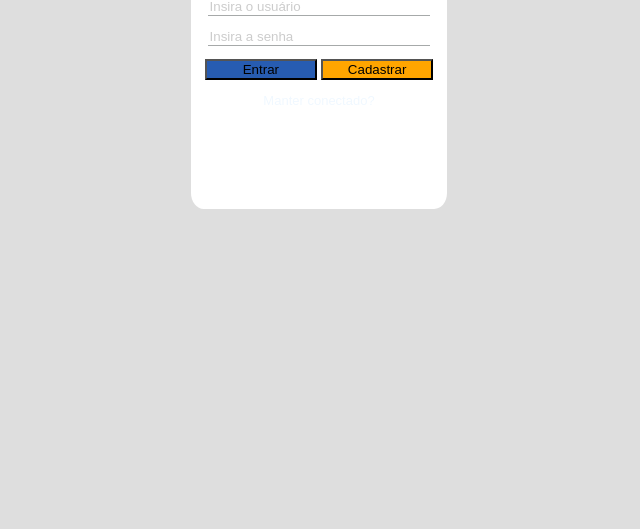
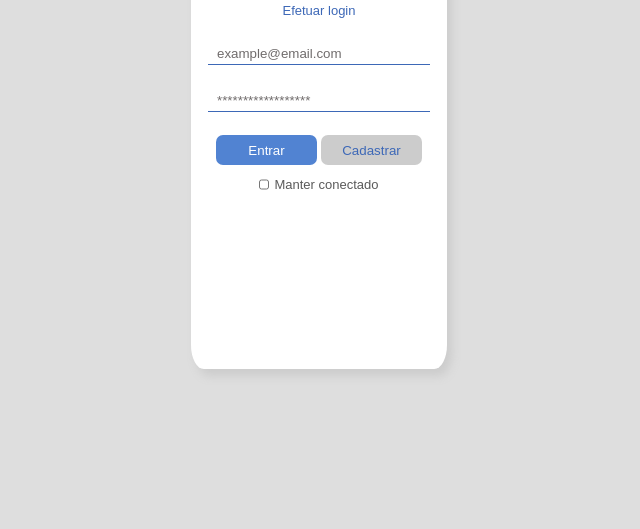
Before and after one commit to raianb-dev/sys-login, a plain HTML site: page index.html in a window 1280 px wide. Shown: the part 271-800 px from the top of the page, without its empty margins (321-961 px from the left). Drawn offline with Linux system fonts and the light colour scheme.

Commit message:
leyout pronto

```diff
--- a/css/style.css
+++ b/css/style.css
@@ -8,14 +8,14 @@ font-size: small;
 .login{
     background-color: rgb(255, 255, 255);
     width: 20vw;
-    height: 40vh;
+    height: 60vh;
     margin-left: auto;
     margin-right: auto;
     margin-top: 20vh;
     border-radius: 5%;
     text-align: center;
-    color: aliceblue;
-    box-shadow: 1px;
+    color: rgb(61, 104, 183);
+    box-shadow: 5px 7px 10px #ccc
 }
 .user , .pass{
     margin: 5%;
@@ -30,9 +30,10 @@ font-size: small;
     border-right: 0;
     border-left: 0;
     border-top: 0;
-    color: white;
+    color: black;
     border-bottom-width: 1px;
-    border-color: rgb(166, 169, 169);
+    border-color: rgb(61, 104, 183);
+    margin-top: 5%;
 
 }
 
@@ -42,29 +43,65 @@ font-size: small;
     border-right: 0;
     border-left: 0;
     border-top: 0;
-    color: white;
+    color: black;
     border-bottom-width: 1px;
-    border-color: rgb(166, 169, 169);
+    border-color: rgb(61, 104, 183);
+    margin-top: 5%;
 }
 
 
  .entrar,.cadastrar{
     width: 44%;
+    height: 30px;
+    border-radius: 7px;
+    border: 0;
+
+
  }
  .PassInput::placeholder,.UserInput::placeholder{
-    color: #ccc;
+    color: rgb(112, 108, 108);
 
  }
 .logo{
     width: 80px;
     height: 80px;
-    margin-top: 5%;
+    margin-top: 7%;
     border-radius: 40%;
+    margin-bottom: 5%;
 
 }
 .cadastrar{
-    background-color: orange;
+    background-color: #ccc;
+    color:rgb(61, 104, 183)
+
+
 }
 .entrar{
-    background-color:rgb(39, 92, 177)
+    background-color:rgb(81, 131, 210);
+    color: #fff;
 }
+.connect{
+    margin-top: 5%;
+    display: inline-flex;
+}
+
+.buttons{
+    margin-top: 10%;
+}
+
+.label{
+    color: rgb(90, 90, 90) ;
+}
+.checkbox{
+    width: 10px;
+    margin-right: 5px;
+    margin-top: 0;
+    margin-left: 0;
+    margin-bottom: 0;
+    border-width: 5px;
+}
+
+.PassInput,.UserInput {
+    height: 20px;
+
+}
--- a/index.html
+++ b/index.html
@@ -11,16 +11,22 @@
 </head>
 <body>
         <div class="login">
-            <img src="./src/imagem-google-logo-com-fundo-transparente-1.png" alt="logo" class="logo">
+            <img src="./src/imagem-google-logo-com-fundo-transparente-1.png" alt="logo" class="logo"><br>
+            <label class="efetuar">Efetuar login</label>
+
             <div class="user">
-                <input type="email" placeholder="Insira o usuário" class="UserInput"><br>
+                <input type="email" placeholder="  example@email.com" class="UserInput"><br>
             </div>
             <div class="pass">
-            <input type="password" placeholder="Insira a senha" class="PassInput"><br>
-            </div class="buttons">
+            <input type="password" placeholder="  ******************" class="PassInput"><br>
+            <div class="buttons">
                 <input type="button" value="Entrar" class="entrar">
                 <input type="button" value="Cadastrar" class="cadastrar">
-                <p class="manter">Manter conectado?</p>
+
+            </div>
+            <div class="connect">
+                <input type="checkbox" class="checkbox">
+                <label class="label">Manter conectado</label>
             </div>
 
 
```
